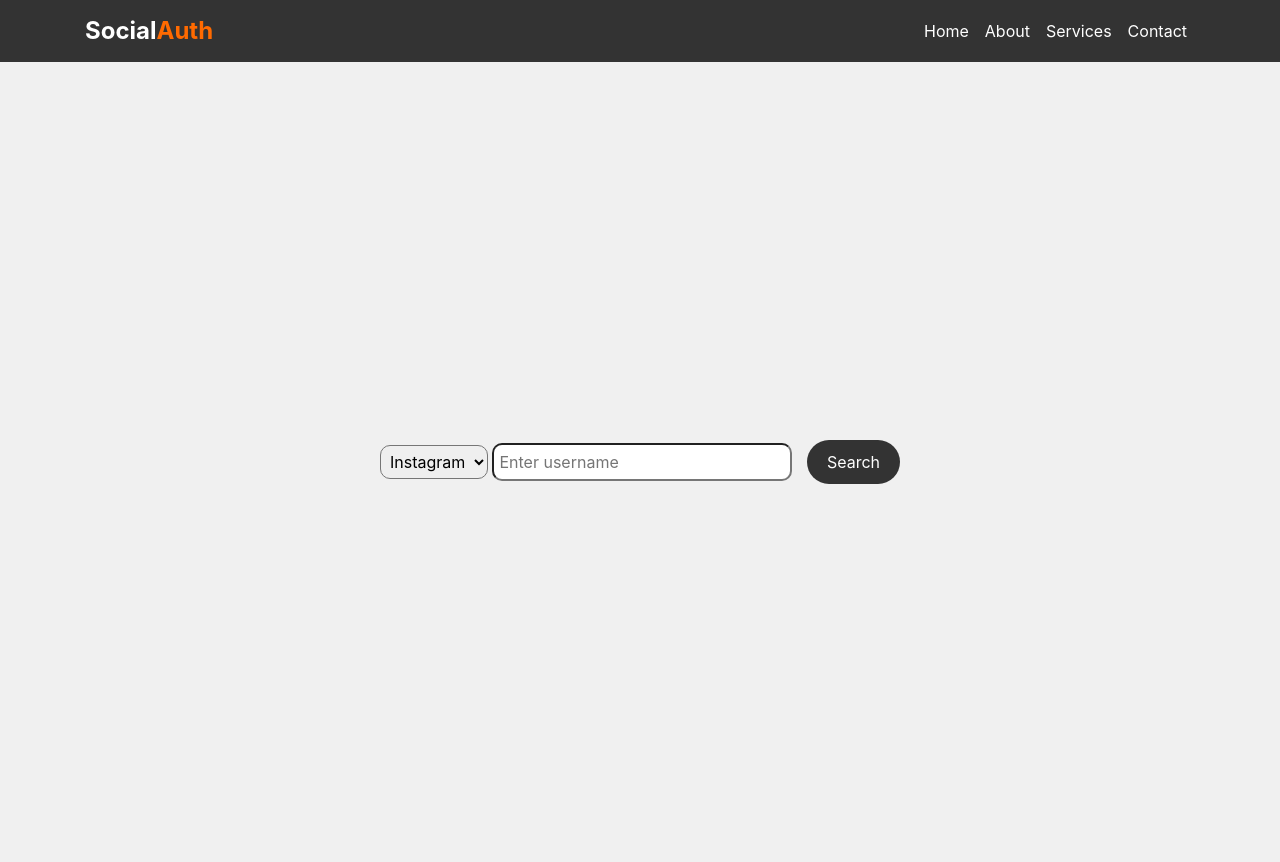
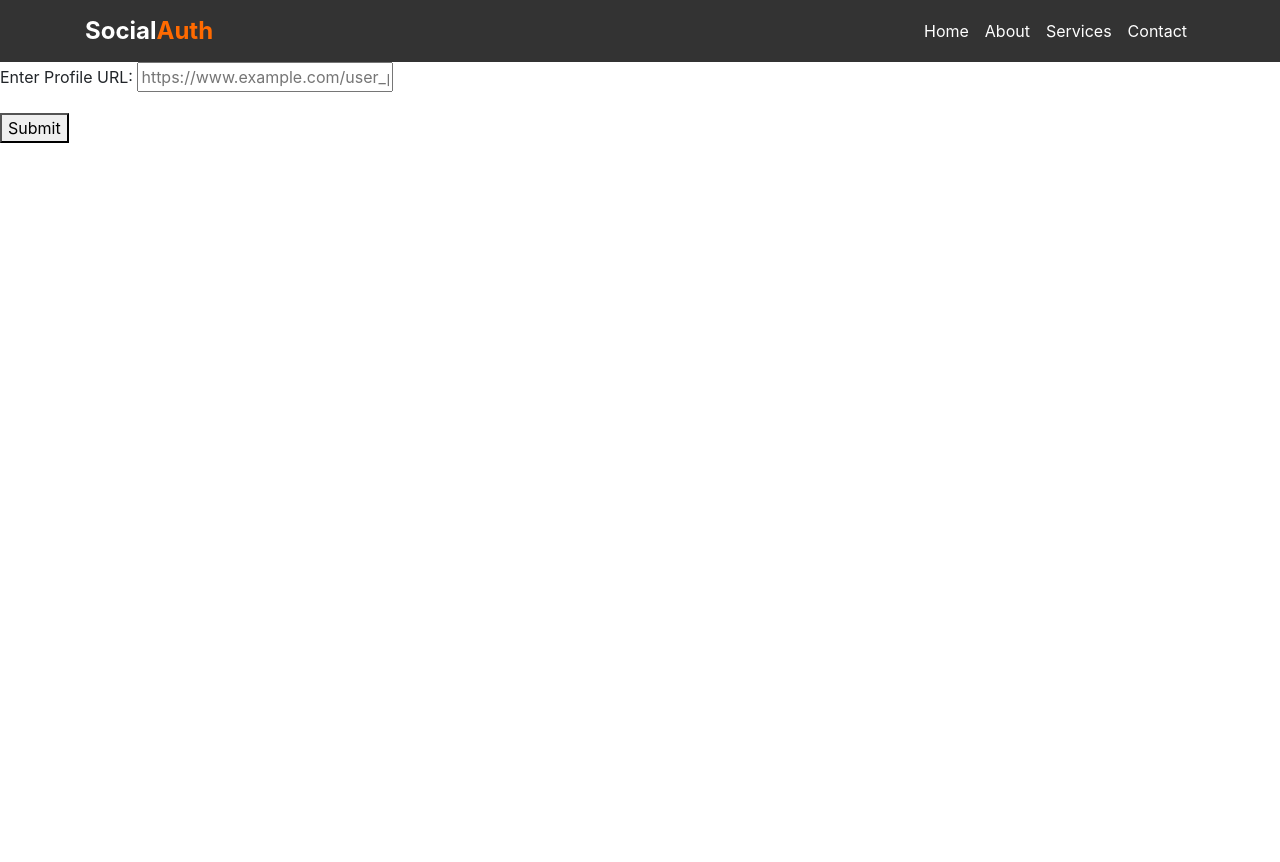
Before and after one commit to Siddheshjondhale/socialProject, a Django app: page / in a window 1280 px wide. After the commit the page ends 143 px from the top, so only its background shows below. Run offline with Django 4.2, Linux system fonts and the light colour scheme.

Commit message:
working with 2 dataset

```diff
--- a/socialProjectApp/forms.py
+++ b/socialProjectApp/forms.py
@@ -1,20 +1,8 @@
 from django import forms
 
 class ProfileSearchForm(forms.Form):
-    social_media_choices = [
-        ('instagram', 'Instagram'),
-        ('facebook', 'Facebook'),
-        ('twitter', 'Twitter'),
-    ]
-
-    social_media = forms.ChoiceField(
-        choices=social_media_choices,
-        label='',
-        widget=forms.Select(attrs={'style': 'padding: 5px; border-radius: 10px;'})
+    url = forms.URLField(
+        label='Enter Profile URL',
+        widget=forms.URLInput(attrs={'placeholder': 'https://www.example.com/user_profile'}),
+        required=True
     )
-
-    username = forms.CharField(
-        max_length=100,
-        label='',
-        widget=forms.TextInput(attrs={'placeholder': 'Enter username', 'style': 'padding: 5px; border-radius: 10px; width: 300px;'})
-    )
--- a/socialProjectApp/templates/index.html
+++ b/socialProjectApp/templates/index.html
@@ -129,12 +129,10 @@
       </div>
     </nav>
 
-    <div class="searchboxdiv">
-      <form method="post">
-        {% csrf_token %} {{ form }}
-        <button type="submit" class="search-button fw-bolder">Search</button>
-      </form>
-    </div>
+    <form method="post" action="{% url 'predict_fake_account' %}">
+      {% csrf_token %} {{ form.as_p }}
+      <button type="submit">Submit</button>
+    </form>
 
     <!-- Your scripts and other content goes here -->
 
--- a/socialProjectApp/urls.py
+++ b/socialProjectApp/urls.py
@@ -2,8 +2,5 @@
 from . import views
 
 urlpatterns = [
-#     blogs
-    path('',views.search_profile),
-
-
+    path('', views.predict_fake_account, name='predict_fake_account'),
 ]
--- a/socialProjectApp/views.py
+++ b/socialProjectApp/views.py
@@ -1,47 +1,63 @@
 from django.shortcuts import render
-import re
-
-# # Create your views here.
-# def Home1(request):
-#     url = 'https://www.instagram.com/bard/'
-#     username = get_username_from_insta_profile_url(url)
-#     print(username)
-
-#     context = {
-#     'username': username
-#     }
-
-#     return render(request,"index.html",context)
-
-
-# def get_username_from_insta_profile_url(url):
-#   username_pattern = r'/(.*?)/'
-#   matches = re.findall(username_pattern, url)
-#   username = matches[0]
-#   return username
-
-from django.shortcuts import render
-from django.http import HttpResponseRedirect
-from urllib.parse import quote
+from django.http import HttpResponse
+from urllib.parse import urlparse
+import requests
+from bs4 import BeautifulSoup
+import pandas as pd
+from sklearn.ensemble import RandomForestClassifier
 
 from socialProjectApp.forms import ProfileSearchForm
 
-def search_profile(request):
+# Create a DataFrame for your provided data
+data = [
+    {"profile pic": 1, "nums/length username": 16, "fullname words": 0, "nums/length fullname": 0,
+     "name==username": 0, "description length": 26, "external URL": 0, "private": 1, "#posts": 2,
+     "#followers": 271, "#follows": 376, "fake": 0},
+    {"profile pic": 0, "nums/length username": 9, "fullname words": 0, "nums/length fullname": 0,
+     "name==username": 0, "description length": 0, "external URL": 0, "private": 0, "#posts": 0,
+     "#followers": 0, "#follows": 5, "fake": 1},
+    # Add more data rows here...
+]
+
+# Create a DataFrame from the provided data
+df = pd.DataFrame(data)
+
+# Define features (external URL) and labels (fake)
+X = df[['external URL']]
+y = df['fake']
+
+# Create a Random Forest Classifier
+clf = RandomForestClassifier(random_state=42)
+
+# Train the model
+clf.fit(X, y)
+
+def predict_fake_account(request):
     if request.method == 'POST':
         form = ProfileSearchForm(request.POST)
         if form.is_valid():
-            social_media = form.cleaned_data['social_media']
-            username = form.cleaned_data['username']
+            url = form.cleaned_data['url']
+            parsed_url = urlparse(url)
 
-            # Map social media choices to their respective URL patterns
-            social_media_urls = {
-                'instagram': f'https://www.instagram.com/{quote(username)}/',
-                'facebook': f'https://www.facebook.com/{quote(username)}/',
-                'twitter': f'https://twitter.com/{quote(username)}/',
-            }
+            if parsed_url.scheme and parsed_url.netloc:  # Check if the URL is valid
+                try:
+                    # Fetch HTML content from the URL
+                    response = requests.get(url)
+                    soup = BeautifulSoup(response.text, 'html.parser')
 
-            if social_media in social_media_urls:
-                return HttpResponseRedirect(social_media_urls[social_media])
+                    # Extract additional features (customize this based on the target website)
+                    # Example: Extracting the number of posts from an imaginary website
+                    posts_on_website = len(soup.find_all('div', class_='post'))
+
+                    # Make prediction based on extracted features
+                    user_input = [[posts_on_website]]  # Provide only the 'posts_on_website' feature
+                    prediction = clf.predict(user_input)[0]
+
+                    return render(request, 'result.html', {'prediction': prediction})
+                except Exception as e:
+                    return HttpResponse(f'An error occurred: {str(e)}')
+            else:
+                return HttpResponse('Please enter a valid URL.')
 
     else:
         form = ProfileSearchForm()
```
Also changed, not shown: socialProjectApp/templates/result.html (added, +15 -0 lines).
